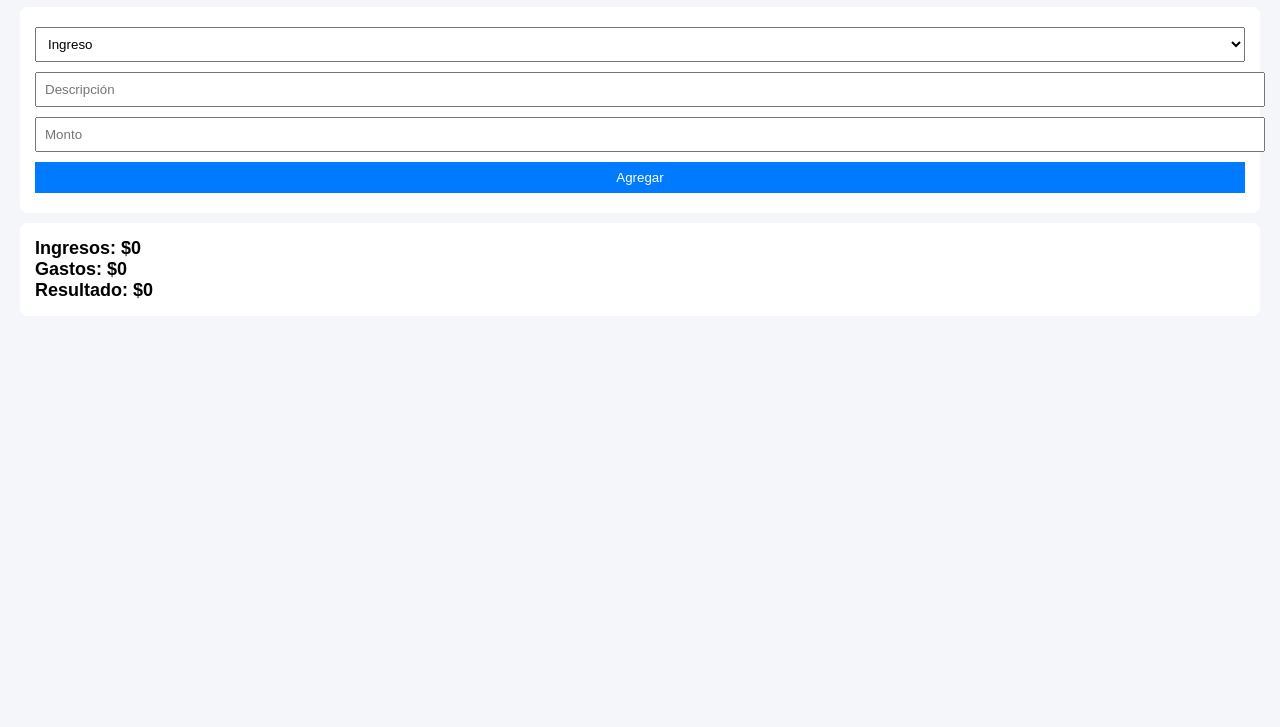
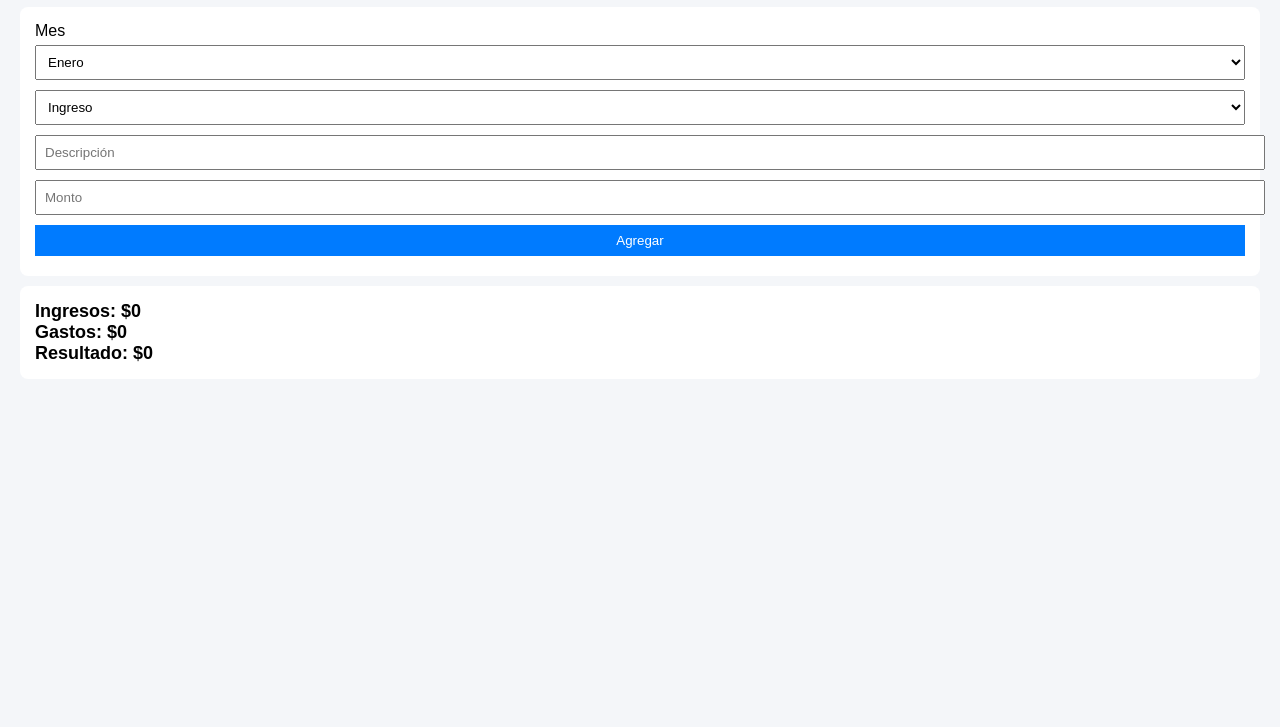
Before and after one commit to martini702/finanzas-ml, a plain HTML site: page index.html in a window 1280 px wide. Shown: the part 73-800 px from the top of the page. Drawn offline with Linux system fonts and the light colour scheme.

Commit message:
Update index.html

```diff
--- a/index.html
+++ b/index.html
@@ -20,13 +20,28 @@ button { background:#007bff; color:white; border:none; cursor:pointer; }
 <h1>Finanzas ML</h1>
 
 <div class="card">
+<label>Mes</label>
+<select id="mesSeleccionado" onchange="mostrar()">
+<option value="Enero">Enero</option>
+<option value="Febrero">Febrero</option>
+<option value="Marzo">Marzo</option>
+<option value="Abril">Abril</option>
+<option value="Mayo">Mayo</option>
+<option value="Junio">Junio</option>
+<option value="Julio">Julio</option>
+<option value="Agosto">Agosto</option>
+<option value="Septiembre">Septiembre</option>
+<option value="Octubre">Octubre</option>
+<option value="Noviembre">Noviembre</option>
+<option value="Diciembre">Diciembre</option>
+</select>
+
 <select id="tipo">
 <option value="ingreso">Ingreso</option>
 <option value="gasto">Gasto</option>
 </select>
 
 <input type="text" id="descripcion" placeholder="Descripción">
-
 <input type="number" id="monto" placeholder="Monto">
 
 <button onclick="agregar()">Agregar</button>
@@ -48,13 +63,14 @@ localStorage.setItem("movimientos", JSON.stringify(movimientos));
 }
 
 function agregar() {
+let mes = document.getElementById("mesSeleccionado").value;
 let tipo = document.getElementById("tipo").value;
 let descripcion = document.getElementById("descripcion").value;
 let monto = parseFloat(document.getElementById("monto").value);
 
 if (!descripcion || !monto) return alert("Completa los datos");
 
-movimientos.push({ tipo, descripcion, monto });
+movimientos.push({ mes, tipo, descripcion, monto });
 guardar();
 mostrar();
 document.getElementById("descripcion").value = "";
@@ -71,10 +87,14 @@ function mostrar() {
 let lista = document.getElementById("lista");
 lista.innerHTML = "";
 
+let mesActual = document.getElementById("mesSeleccionado").value;
+
 let totalIngresos = 0;
 let totalGastos = 0;
 
 movimientos.forEach((m, i) => {
+if (m.mes === mesActual) {
+
 if (m.tipo === "ingreso") totalIngresos += m.monto;
 else totalGastos += m.monto;
 
@@ -84,6 +104,7 @@ ${m.descripcion} - $${m.monto}
 <button onclick="eliminar(${i})">Eliminar</button>
 </div>
 `;
+}
 });
 
 document.getElementById("totalIngresos").innerText = totalIngresos;
```
